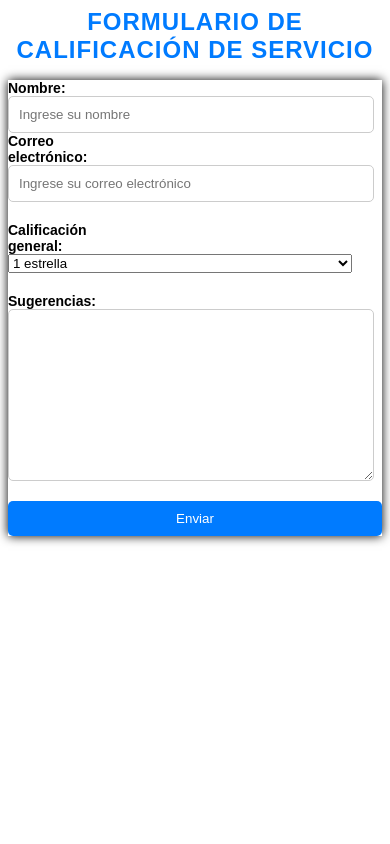
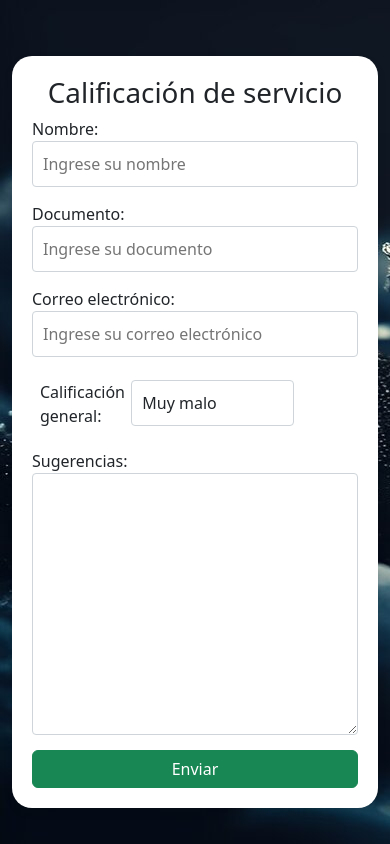
Before and after one commit to PedroMartk9i/Ampeju, a website: page public/CalificarServicio.html in a window 390 px wide. Drawn offline with nearby package versions, Linux system fonts and the light colour scheme.

Commit message:
Proyecto Finalizado

```diff
--- a/controllers/adm_reservas.js
+++ b/controllers/adm_reservas.js
@@ -23,6 +23,9 @@ async function obtenerReservaPorUsuario(req, res) {
   }
 }
 
+
+
+
 // Exportar las funciones del controlador
 module.exports = {
   guardarReserva,
--- a/public/CalificarServicio.html
+++ b/public/CalificarServicio.html
@@ -1,42 +1,62 @@
 <!DOCTYPE html>
 <html lang="es">
+
 <head>
   <meta charset="UTF-8">
   <title>Formulario de calificación de servicio de renta de carros</title>
   <link rel="stylesheet" href="css/CalificarServicio.css">
+  <link href="https://cdn.jsdelivr.net/npm/bootstrap@5.3.2/dist/css/bootstrap.min.css" rel="stylesheet" integrity="sha384-T3c6CoIi6uLrA9TneNEoa7RxnatzjcDSCmG1MXxSR1GAsXEV/Dwwykc2MPK8M2HN" crossorigin="anonymous">
+  <link href="https://cdn.jsdelivr.net/npm/bootstrap@5.3.2/dist/css/bootstrap.min.css" rel="stylesheet"
+    integrity="sha384-T3c6CoIi6uLrA9TneNEoa7RxnatzjcDSCmG1MXxSR1GAsXEV/Dwwykc2MPK8M2HN" crossorigin="anonymous">
+  <script src="https://cdn.jsdelivr.net/npm/bootstrap@5.3.2/dist/js/bootstrap.bundle.min.js"
+    integrity="sha384-C6RzsynM9kWDrMNeT87bh95OGNyZPhcTNXj1NW7RuBCsyN/o0jlpcV8Qyq46cDfL" crossorigin="anonymous">
+    </script>
 </head>
-<body>
+
+<body class="bg-light">
+
+  <div class="container d-flex justify-content-center align-items-center vh-100">
+    <div class="login-panel">
+      <h1 class="text-center">Calificación de servicio</h1>
+      <form action="" id="calificarForm">
+        <div class="informacion-usuario input">
+          <label for="nombre">Nombre:</label>
+          <input type="text" id="nombre" placeholder="Ingrese su nombre" name="name">
+
+          <label for="nombre">Documento:</label>
+          <input type="text" id="documento" placeholder="Ingrese su documento" name="">
+
+          <label for="correo-electronico">Correo electrónico:</label>
+          <input type="email" id="correo-electronico" placeholder="Ingrese su correo electrónico" name="">
+        </div>
+
+        <div class="calificacion-general d-inline-flex p-2">
+          <label for="calificacion-general">Calificación general:</label>
+          <select id="calificacion-general" class="form-control" name="calificacion_general">
+            <option value="1" name="calificacion_general">Muy malo</option>
+            <option value="2" name="calificacion_general">Malo</option>
+            <option value="3" name="calificacion_general">Regular</option>
+            <option value="4" name="calificacion_general">Bueno</option>
+            <option value="5" name="calificacion_general">¡Excelente!</option>
+          </select>
+        </div>
+
+        <div class="sugerencias">
+          <label for="sugerencias">Sugerencias:</label>
+          <textarea id="sugerencias" rows="10" cols="50" class="form-control" name="sugerencias"></textarea>
+          <button type="button" class="btn btn-success" id="enviarBtn">Enviar</button>
+        </div>
+      </div>
+    </div>
+      </form>
 
 
-        <h1>Formulario de calificación de servicio</h1>
-        <div class="campo">
-        <section class="informacion-usuario">
-          <label for="nombre">Nombre:</label>
-          <input type="text" id="nombre" placeholder="Ingrese su nombre">
 
-          <label for="correo-electronico">Correo electrónico:</label>
-          <input type="email" id="correo-electronico" placeholder="Ingrese su correo electrónico">
-        </section>
+  <!-- Agrega el script de Bootstrap si no lo has hecho -->
+  <script src="https://code.jquery.com/jquery-3.5.1.slim.min.js"></script>
+  <script src="https://cdn.jsdelivr.net/npm/@popperjs/core@2.9.2/dist/umd/popper.min.js"></script>
+  <script src="https://stackpath.bootstrapcdn.com/bootstrap/4.5.2/js/bootstrap.min.js"></script>
+  <script src="js/calificarServicio.js"></script>
+</body>
 
-        <section class="calificacion-general">
-          <label for="calificacion-general">Calificación general:</label>
-          <select id="calificacion-general">
-            <option value="1">1 estrella</option>
-            <option value="2">2 estrellas</option>
-            <option value="3">3 estrellas</option>
-            <option value="4">4 estrellas</option>
-            <option value="5">5 estrellas</option>
-          </select>
-        </section>
-
-        <section class="sugerencias">
-          <label for="sugerencias">Sugerencias:</label>
-          <textarea id="sugerencias" rows="10" cols="50"></textarea>
-        </section>
-
-        <button type="submit">Enviar</button>
-    </div>
-
-
-</body>
 </html>
--- a/public/css/CalificarServicio.css
+++ b/public/css/CalificarServicio.css
@@ -1,78 +1,36 @@
 body {
-    font-family: sans-serif;
-    font-size: 16px;
+  background-image: url('../imagenes/backgroundcalificacion.jpg');
 }
 
-  h1 {
-    font-size: 24px;
-    margin-top: 0;
-    text-align: center;
-    color: #007bff;
-    font-weight: bold;
-    font-family: sans-serif;
-    text-transform: uppercase;
-    letter-spacing: 1px;
+.container {
+  max-width: 600px;
 }
 
-  section {
-    margin-bottom: 20px;
+.login-panel {
+  background-color: #ffffff;
+  padding: 20px;
+  border-radius: 20px;
+  box-shadow: 0 4px 8px rgba(0, 0, 0, 0.1);
 }
 
-  .informacion-usuario {
-    display: flex;
-    flex-direction: column;
-    margin-bottom: 20px;
+.informacion-usuario input,
+.calificacion-general select,
+.sugerencias textarea {
+  width: 100%;
+  margin-bottom: 15px;
+  padding: 10px;
+  border: 1px solid #ced4da;
+  border-radius: 4px;
+  box-sizing: border-box;
 }
 
-  .calificacion-general {
-    display: flex;
-    flex-direction: column;
-    margin-bottom: 20px;
+.btn-success {
+  width: 100%;
 }
 
-  .sugerencias {
-    display: flex;
-    flex-direction: column;
-    margin-bottom: 20px;
+/* Ajustes para tamaños pequeños de pantalla */
+@media (max-width: 576px) {
+  .login-panel {
+    margin-top: 20px;
   }
-
-  label {
-    font-size: 14px;
-    font-weight: bold;
-    float: left;
-    width: 20%;
 }
-
-  input, textarea {
-    width: 100%;
-    padding: 10px;
-    border: 1px solid #ccc;
-    border-radius: 5px;
-  }
-
-  textarea {
-    height: 150px;
-  }
-
-  button {
-    background-color: #007bff;
-    color: white;
-    padding: 10px;
-    border: none;
-    border-radius: 5px;
-    cursor: pointer;
-  }
-
-  button:hover {
-    background-color: #006296;
-  }
-
-  .informacion-usuario, .calificacion-general, .sugerencias {
-    margin-right: 30px;
-  }
-  .campo {
-    display: flex;
-    flex-direction: column;
-    margin-bottom: 20px;
-    box-shadow: 0 0 10px #000;
-  }
--- a/public/css/ComentarioCSS.css
+++ b/public/css/ComentarioCSS.css
@@ -1,65 +1,44 @@
 body {
-    font-family: sans-serif;
-    font-size: 16px;
-    background-color: #fff;
 
+  background-image: url('../imagenes/backgroundcoments.jpg');
 }
 
-  h1 {
-    font-size: 24px;
-    margin-top: 0;
-    text-align: center;
-    color: #007bff;
-    font-weight: bold;
-    font-family: sans-serif;
-    text-transform: uppercase;
-    letter-spacing: 1px;
+.container {
+  max-width: 600px;
 }
 
-  p {
-    margin-bottom: 10px;
+.login-panel {
+  background-color: #ffffff;
+  padding: 20px;
+  border-radius: 8px;
+  box-shadow: 0 4px 8px rgba(0, 0, 0, 0.1);
 }
 
 .campo {
-    display: flex;
-    flex-direction: column;
-    margin-bottom: 20px;
-    margin-right: 30px;
-  }
-  .campo2 {
-    display: flex;
-    flex-direction: column;
-    margin-bottom: 20px;
-    box-shadow: 0 0 10px #000;
+  margin-bottom: 15px;
 }
 
-  label {
-    font-size: 14px;
-    font-weight: bold;
+.campo label {
+  display: block;
+  margin-bottom: 5px;
 }
 
-  input, textarea {
+.campo input,
+.campo textarea {
   width: 100%;
   padding: 10px;
-    border: 1px solid #ccc;
-    border-radius: 5px;
+  border: 1px solid #ced4da;
+  border-radius: 4px;
+  box-sizing: border-box;
 }
 
-  input[type="submit"] {
-    background-color: #007bff;
-    color: #fff;
-    font-weight: bold;
-    padding: 10px 20px;
-    border: none;
-    border-radius: 5px;
+.btn-success {
+  width: 100%;
 }
 
-  @media (max-width: 500px) {
-    body {
-      font-size: 14px;
-    }
-
-    .campo {
-      width: 100%;
+/* Ajustes para tamaños pequeños de pantalla */
+@media (max-width: 576px) {
+  .login-panel {
+    margin-top: 20px;
   }
 }
--- /dev/null
+++ b/public/js/calificarServicio.js
@@ -0,0 +1,49 @@
+$(document).ready(function() {
+    // Manejador de clic para el botón de enviar
+    $('#enviarBtn').on('click', async function() {
+      // Obtener valores del formulario
+      const documento = $('#documento').val();
+      const calificacion_general = $('#calificacion-general').val();
+      const sugerencias = $('#sugerencias').val();
+
+      try {
+        // Realizar una solicitud para obtener el ID de la reserva
+        const response = await fetch(`/api/obtenerReservaPorUsuario/${documento}`);
+        const reserva = await response.json();
+
+        if (!reserva || reserva.length === 0) {
+          console.error('Reserva no encontrada para el usuario');
+          return;
+        }
+
+        // Obtener el ID de la reserva
+        const idReserva = reserva[0]._id;
+
+        // Crear objeto para enviar a la base de datos
+        const servicioData = {
+          reserva: idReserva,
+          calificacion_general,
+          sugerencias,
+          documento,
+        };
+
+        // Realizar una solicitud para guardar el servicio
+        const servicioResponse = await fetch('/api/crearCalificacion', {
+          method: 'POST',
+          headers: {
+            'Content-Type': 'application/json',
+          },
+          body: JSON.stringify(servicioData),
+        });
+
+        if (servicioResponse.ok) {
+          console.log('Servicio guardado con éxito');
+          // Puedes realizar acciones adicionales si es necesario
+        } else {
+          console.error('Error al guardar el servicio:', servicioResponse.statusText);
+        }
+      } catch (error) {
+        console.error('Error en la solicitud:', error.message);
+      }
+    });
+  });
--- a/public/js/login.js
+++ b/public/js/login.js
@@ -19,6 +19,7 @@ document.getElementById('loginForm').addEventListener('submit', async function (
       if (response.ok) {
         console.log('Inicio de sesión exitoso');
         // Redirige a la página de inicio o realiza acciones adicionales si es necesario
+        window.location.href = '/home.html';
       } else {
         console.error('Error al iniciar sesión:', response.statusText);
         // Muestra un mensaje de error al usuario si es necesario
```
Also changed, not shown: app.js (+16 -0 lines), controllers/adm_vehículos.js (+12 -1 lines), models/servicioModel.js (+5 -6 lines), public/Comentarios.html (+23 -19 lines), public/home.html (+13 -10 lines), public/js/comentario.js (added, +28 -0 lines), public/js/inscribirVehiculo.js (added, +28 -0 lines), public/js/obtenerVehiculos.js (added, +25 -0 lines), public/js/reservar.js (added, +29 -0 lines), public/reservas.html (added, +29 -0 lines), public/imagenes/backgroundcalificacion.jpg (added), public/imagenes/backgroundcoments.jpg (added). Lines whose indentation alone changed are shown as unchanged.
